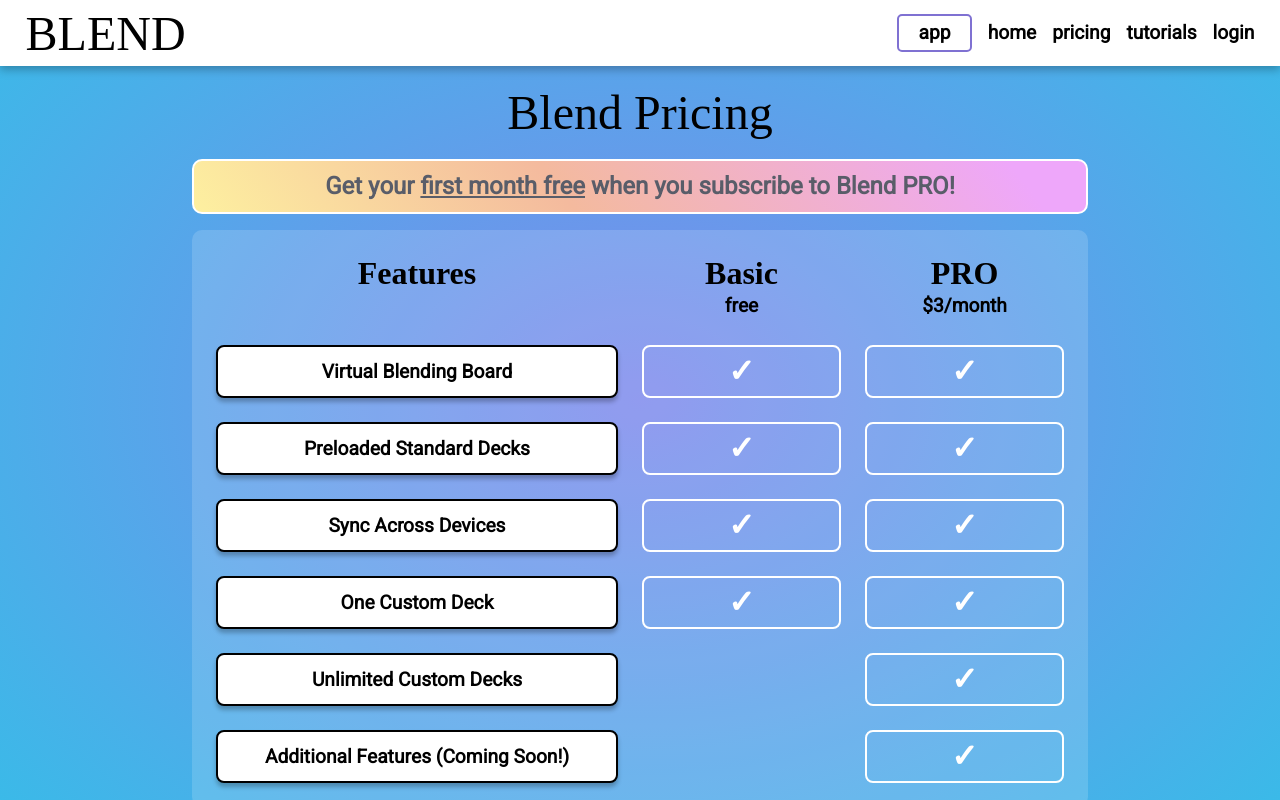
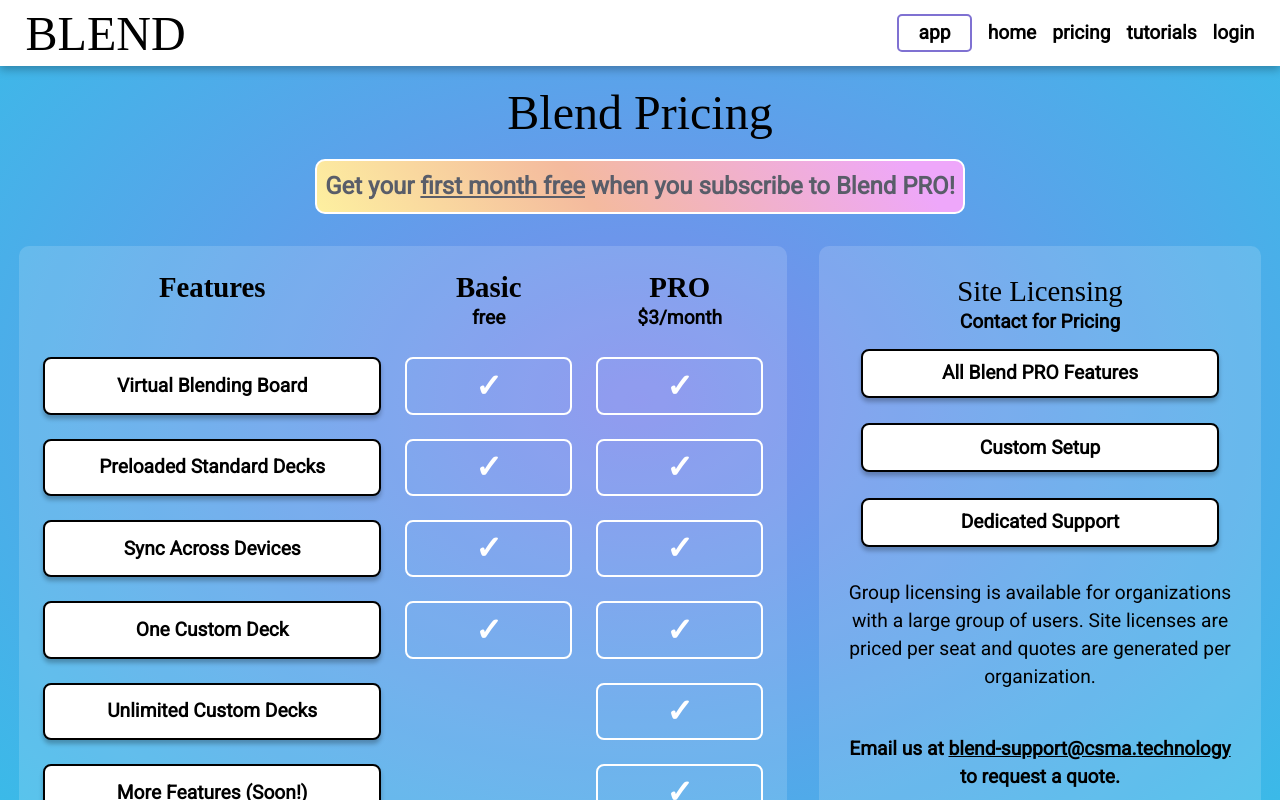
Before and after one commit to admoya/blend-product-site, a SvelteKit app: page /pricing in a window 1280 px wide. Shown: the top 800 px of the page. Built offline with nearby package versions, Linux system fonts and the light colour scheme; no server answers; a web font is replaced by a local one.

Commit message:
feat(site-license): added site license option to pricing page (#32)
fix(tweaks): update font weight on site licensing and cursor on buttons

```diff
--- a/src/lib/components/AppBar.svelte
+++ b/src/lib/components/AppBar.svelte
@@ -102,6 +102,11 @@
     border-radius: 5px;
   }
 
+  a#app:hover {
+    background-color: #7f71d2;
+    color: white;
+  }
+
   a#home:hover {
     color: #f1b4fb;
   }
--- a/src/routes/pricing/+page.svelte
+++ b/src/routes/pricing/+page.svelte
@@ -8,8 +8,9 @@
 
 <div class="content">
     <h1>Blend Pricing</h1>
+    <div class="banner">Get your <u>first month free</u> when you subscribe to Blend PRO!</div>
+    <div class="side-by-side">
         <table class="pricing-table">
-        <caption>Get your <u>first month free</u> when you subscribe to Blend PRO!</caption>
             <colgroup>
                 <col class="feature-names" />
                 <col span="2" class="check-marks" />
@@ -48,12 +49,25 @@
                     <td>{check}</td>
                 </tr>
                 <tr>
-                <th scope="row">Additional Features (Coming Soon!)</th>
+                    <th scope="row">More Features (Soon!)</th>
                     <td class="empty"></td>
                     <td>{check}</td>
                 </tr>
             </tbody>
         </table>
+        <div class="site-licensing">
+            <div class="column-header">Site Licensing</div>
+            <h6>Contact for Pricing</h6>
+            <div class="feature">All Blend PRO Features</div>
+            <div class="feature">Custom Setup</div>
+            <div class="feature">Dedicated Support</div>
+            <p>
+                Group licensing is available for organizations with a large group of users.
+                Site licenses are priced per seat and quotes are generated per organization.
+            </p>
+            <h4>Email us at <a id="email"href="mailto:blend-support@csma.technology">blend-support@csma.technology</a> to request a quote.</h4>
+        </div>
+    </div>
     <a class="btn" href="/login">sign up</a>
     <div class="epilogue">
         <h1>
@@ -69,6 +83,10 @@
             font-size: 80%;
             width: 90% !important;
         }
+        .site-licensing {
+            font-size: 80%;
+            width: 90% !important;
+        }
 
         .btn {
             font-size: 1rem;
@@ -77,6 +95,10 @@
         .column-header {
             font-size: 1.5rem !important;
         }
+    }
+
+    .side-by-side {
+        justify-content: center;
     }
 
     .btn {
@@ -97,20 +119,52 @@
     }
 
     .pricing-table {
-        margin: auto;
+        margin: 1rem;
         border-spacing: 1.5rem;
         table-layout: fixed;
-        width: 70%;
+        width: 60%;
         background: rgba(255, 255, 255, 0.15);
         border-radius: 10px;
     }
 
+    .site-licensing {
+        display: flex;
+        flex-direction: column;
+        margin: 1rem;
+        border-spacing: 1.5rem;
+        width: 30%;
+        background: rgba(255, 255, 255, 0.15);
+        border-radius: 10px;
+        padding: 1.8rem;
+    }
+
+    a#email {
+        text-decoration: underline;
+    }
+
+    a#email:hover {
+        color: white;
+    }
+
+    .feature {
+        background-color: white;
+        border: 2px solid black;
+        border-radius: 8px;
+        box-shadow: 0px 4px 4px rgba(0, 0, 0, 0.25);
+        display: flex;
+        justify-content: center;
+        align-items: center;
+        min-height: 2.8rem;
+        margin: 0.8rem;
+        font-weight: 700;
+    }
+
     .column-header {
         font-family: "Contrail One";
-        font-size: 2rem;
+        font-size: 1.8rem;
     }
 
-    caption {
+    .banner {
         color: #595d69;
         padding: 0.5rem;
         font-size: 1.5rem;
--- a/src/styles/base.css
+++ b/src/styles/base.css
@@ -46,6 +46,7 @@ h6 {
   display: flex;
   align-items: center;
   justify-content: center;
+  cursor: pointer;
 }
 
 a:hover.btn {
```
Lines whose indentation alone changed are shown as unchanged.
